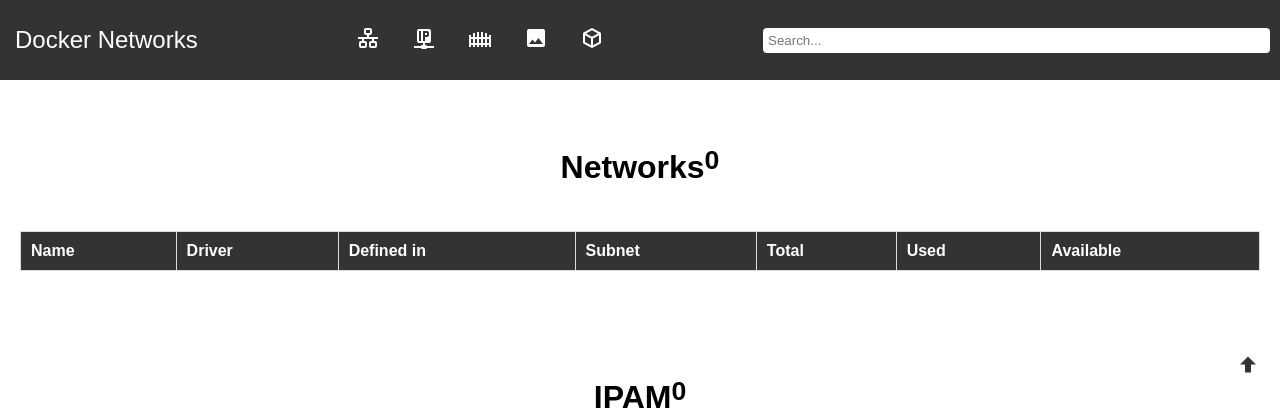
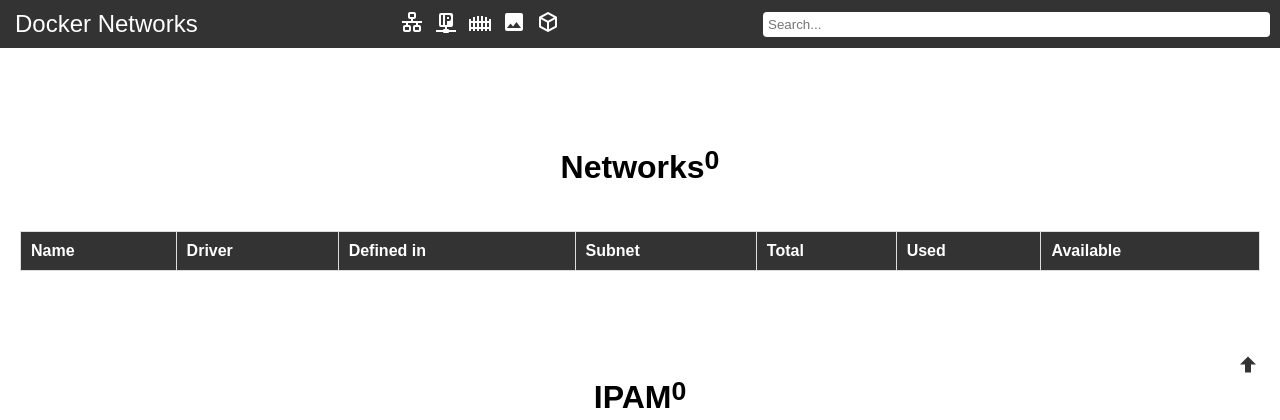
Before and after one commit to BartVanEynde/docker-networks, a PHP site: page /varwww/index.php in a window 1280 px wide. Shown: the top 420 px of the page. Run offline with PHP 8.4, Linux system fonts and the light colour scheme; data that the repository does not hold is empty.

Commit message:
fix navbar - playing with margins to make the titles better readable

```diff
--- a/varwww/index.php
+++ b/varwww/index.php
@@ -133,7 +133,7 @@ $containers = get_docker_data( 'http://localhost/v1.45/containers/json?all=1' );
             display: block;
             color: white;
             text-align: center;
-            padding: 16px;
+            padding: 0px 5px;
             text-decoration: none;
         }
 
```
